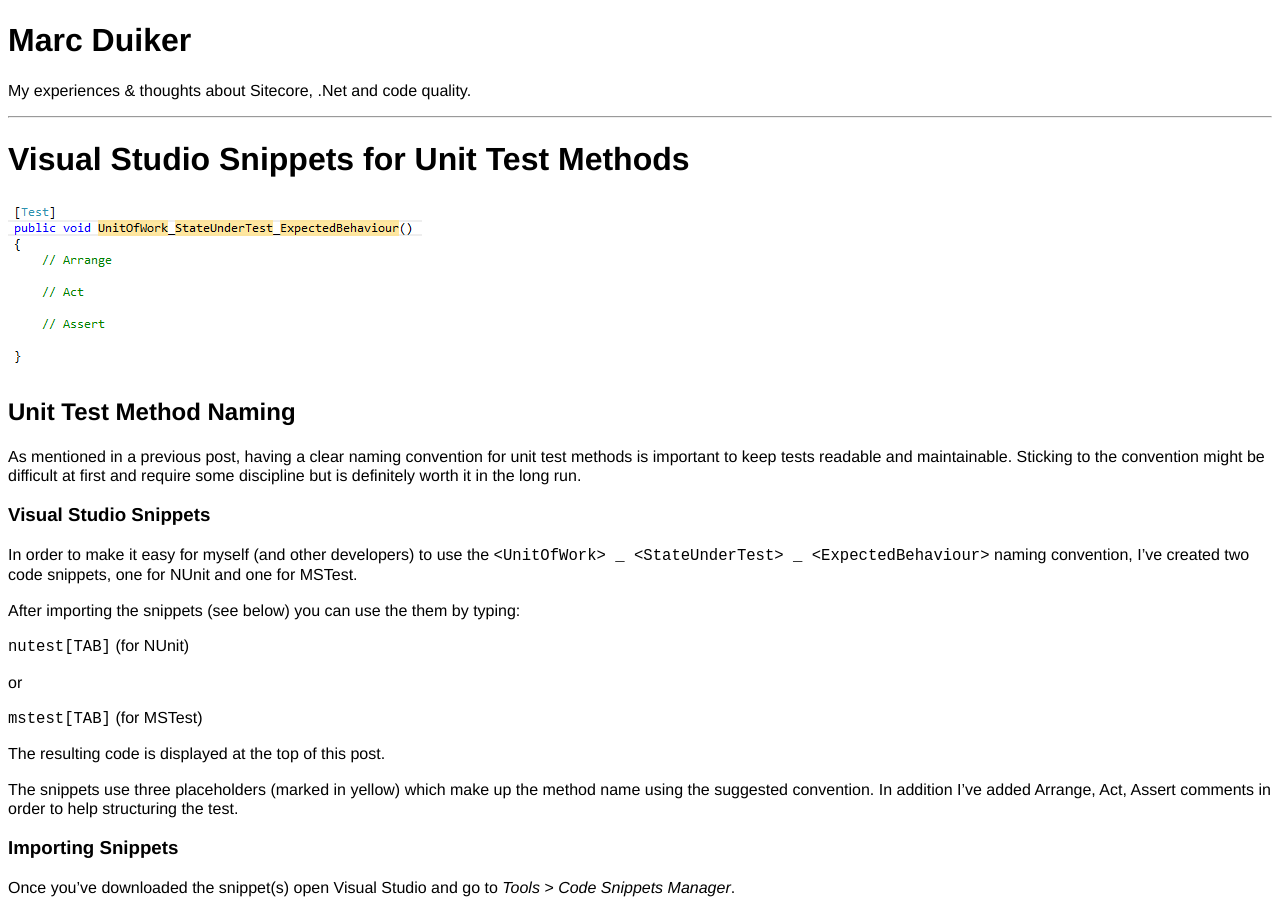
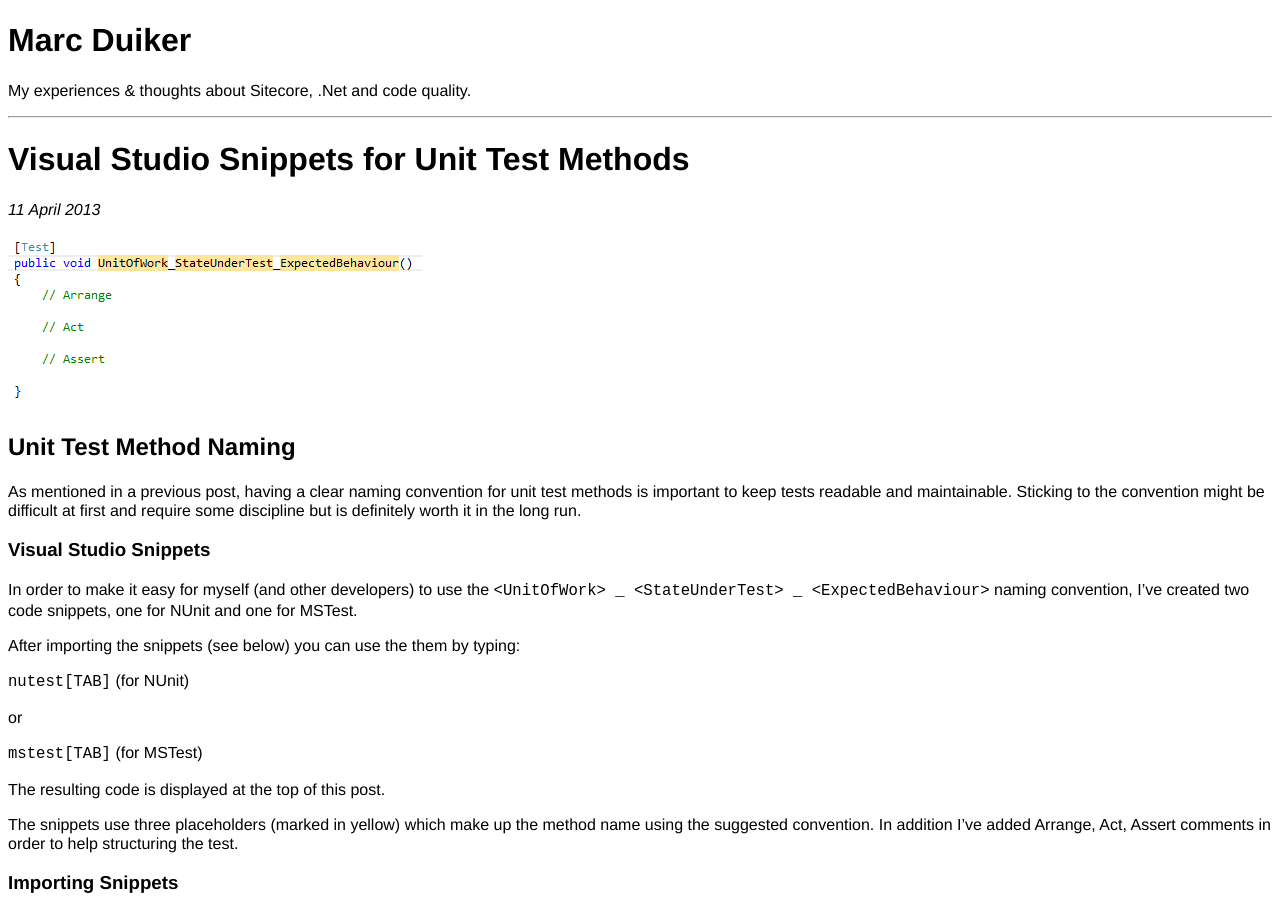
Before and after one commit to marcduiker/marcduiker.github.io, a Jekyll site: the page built from _posts/2013-04-11-visual-studio-snippets-for-unit-test-methods.md, in a window 1280 px wide and 900 px high. Built offline with Jekyll 4.4.1, drawn with Linux system fonts in a browser that asks for light colours.

Commit message:
Moved content from postsignature into post layout

```diff
--- a/_includes/postsignature.html
+++ /dev/null
@@ -1,6 +0,0 @@
-<p>
-	<em>{{ page.date | date_to_long_string }}</em>
-</p>
-<p>
-	<a href="http://marcduiker.github.io/">Back to index</a>
-</p>
--- a/_layouts/post.html
+++ b/_layouts/post.html
@@ -5,10 +5,13 @@
 		{% include header.html %}
 
 		<h1>{{ page.title }}</h1>
+		<em>{{ page.date | date_to_long_string }}</em>
 
 		{{content}}
 
-		{% include postsignature.html %}
+		<p>
+			<a href="http://marcduiker.github.io/">Back to index</a>
+		</p>
 		{% include footer.html %}
 	</body>
 </html>
```
